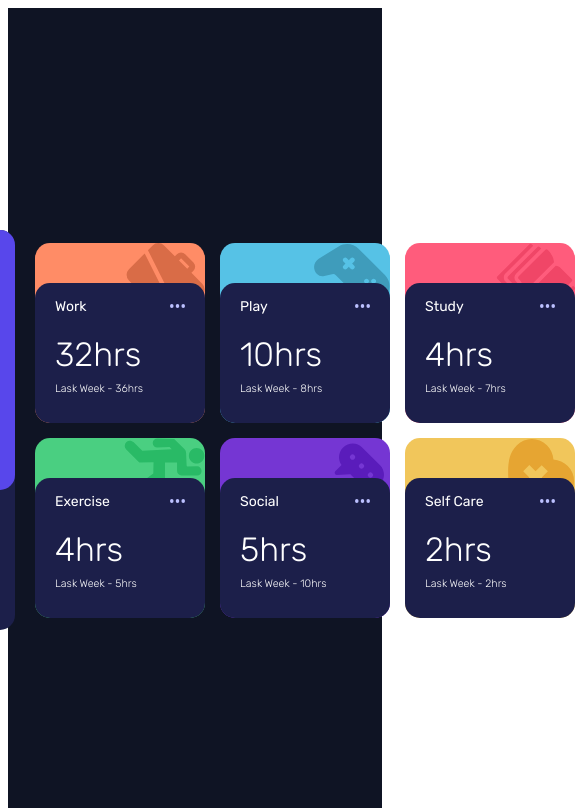
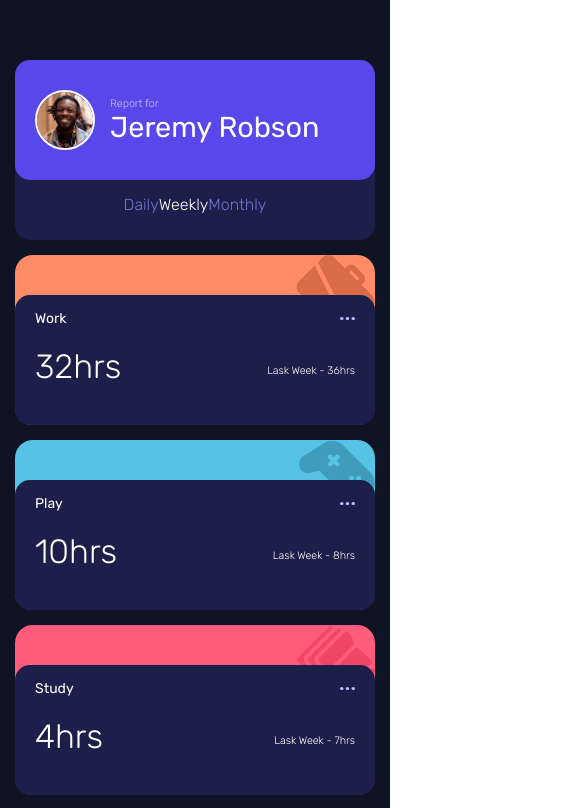
Before and after one commit to Daveamegs/time_tracking_dashboard, a Vue app: page / in a window 390 px wide. Shown: the top 808 px of the page, 575 px wide, since content can reach past the window. Built offline with nearby package versions, Linux system fonts and the light colour scheme.

Commit message:
mobile responsive feature

```diff
--- a/src/App.vue
+++ b/src/App.vue
@@ -24,28 +24,27 @@ export default {
 
 *{
   box-sizing: border-box;
-  // margin: 0;
-  // padding: 0;
+  margin: 0;
+  padding: 0;
 }
 #main {
   font-family: Rubik, sans-serif;
   -webkit-font-smoothing: antialiased;
   -moz-osx-font-smoothing: grayscale;
-  // text-align: center;
   color: #2c3e50;
-  // margin-top: 60px;
   min-height: 100vh;
   display: flex;
   justify-content: center;
   align-items: center;
   background-color: hsl(226, 43%, 10%);
 
-  // #profile-board{
-  //   flex: 30%;
-  // }
+}
 
-  // #track-board{
-  //   flex: 70%;
-  // }
-}
+    @media only screen and (max-width: 735px) {
+      #main{
+        flex-direction: column;
+        padding: 60px 15px;
+      }
+
+    }
 </style>
--- a/src/components/ProfileBoard.vue
+++ b/src/components/ProfileBoard.vue
@@ -1,9 +1,11 @@
 <template>
   <div id="profile">
     <section class="image-container">
-      <img src="../assets/image-jeremy.png" alt="" srcset="">
-      <h6 class="report-for">Report for</h6>
-      <h1 class="profile-name">Jeremy Robson</h1>
+      <img src="../assets/image-jeremy.png" alt="Profile" srcset="">
+      <div class="name-div">
+        <h6 class="report-for">Report for</h6>
+        <h1 class="profile-name">Jeremy Robson</h1>
+      </div>
     </section>
 
     <section class="timeframe">
@@ -78,13 +80,13 @@ export default {
   // flex: 30%;
   background-color: hsl(235, 46%, 20%);
   border-radius: 15px;
-  height: 400px;
+  height: 375px;
   margin-right: 20px;
 
   .image-container{
     height: 260px;
     padding: 20px;
-    width: 200px;
+    width: 180px;
     border-radius: 15px;
     background-color: hsl(246, 80%, 60%);
     color: #fff;
@@ -119,6 +121,7 @@ export default {
     .daily{
       font-weight: 200;
       cursor: pointer;
+      margin: 10px 0px;
 
       &:hover{
         color: #fff;
@@ -128,6 +131,7 @@ export default {
     .weekly {
       font-weight: 200;
       cursor: pointer;
+      margin: 15px 0px;
 
       &:hover {
         color: #fff;
@@ -137,6 +141,7 @@ export default {
     .monthly{
       font-weight: 200;
       cursor: pointer;
+      margin: 10px 0px;
 
       &:hover {
         color: #fff;
@@ -146,4 +151,44 @@ export default {
   }
 
 }
+
+ @media only screen and (max-width: 735px) {
+   #profile {
+     height: 180px;
+     width: 100%;
+     justify-content: center;
+     align-items: center;
+     justify-items: center;
+     margin-right: 0px;
+
+     .image-container {
+       height: 120px;
+       width: inherit;
+       display: flex;
+       align-items: center;
+       justify-items: center;
+
+      .report-for{
+        margin-top: 0px;
+      }
+       .profile-name {
+          margin-top: 0px;
+          font-size: 1.8em;
+          // font-weight: 400;
+        }
+
+        .name-div{
+          margin-left: 15px;
+        }
+     }
+
+     .timeframe{
+      display: flex;
+      justify-content: space-between;
+      align-items: center;
+      padding: 0px 20px;
+     }
+   }
+
+ }
 </style>
--- a/src/components/TrackBoard.vue
+++ b/src/components/TrackBoard.vue
@@ -148,7 +148,7 @@ export default{
     gap: 15px;
 
     #work{
-        background-color: hsl(15, 100%, 70%) !important;
+        background-color: hsl(15, 100%, 70%);
         background-image: url("../assets/icon-work.svg");
         // background-size: ;
         background-repeat: no-repeat;
@@ -191,15 +191,12 @@ export default{
     }
 
     .outer-card{
-        width: 170px;
-        height: 180px;
+        width: 160px;
+        height: 170px;
         display: flex;
         flex-direction: column;
-        align-items: flex-end;
         margin: 0;
-        // background-color: hsl(15, 100%, 70%);
-        // opacity: 0.2;
-        border-radius: 15px;
+        border-radius: 18px;
 
         .inner-card{
             * {
@@ -257,4 +254,25 @@ export default{
         }
     }
 }
+
+@media only screen and (max-width: 735px){
+    #trackboard{
+        display: flex;
+        flex-direction: column;
+        margin-top: 15px;
+        width: 100%;
+
+        .outer-card{
+            width: 100%;
+
+            .inner-card > .hours{
+                display: flex;
+                justify-content: space-between;
+                align-items: center;
+            }
+        }
+
+
+    }
+}
 </style>
```
Lines whose indentation alone changed are shown as unchanged.
